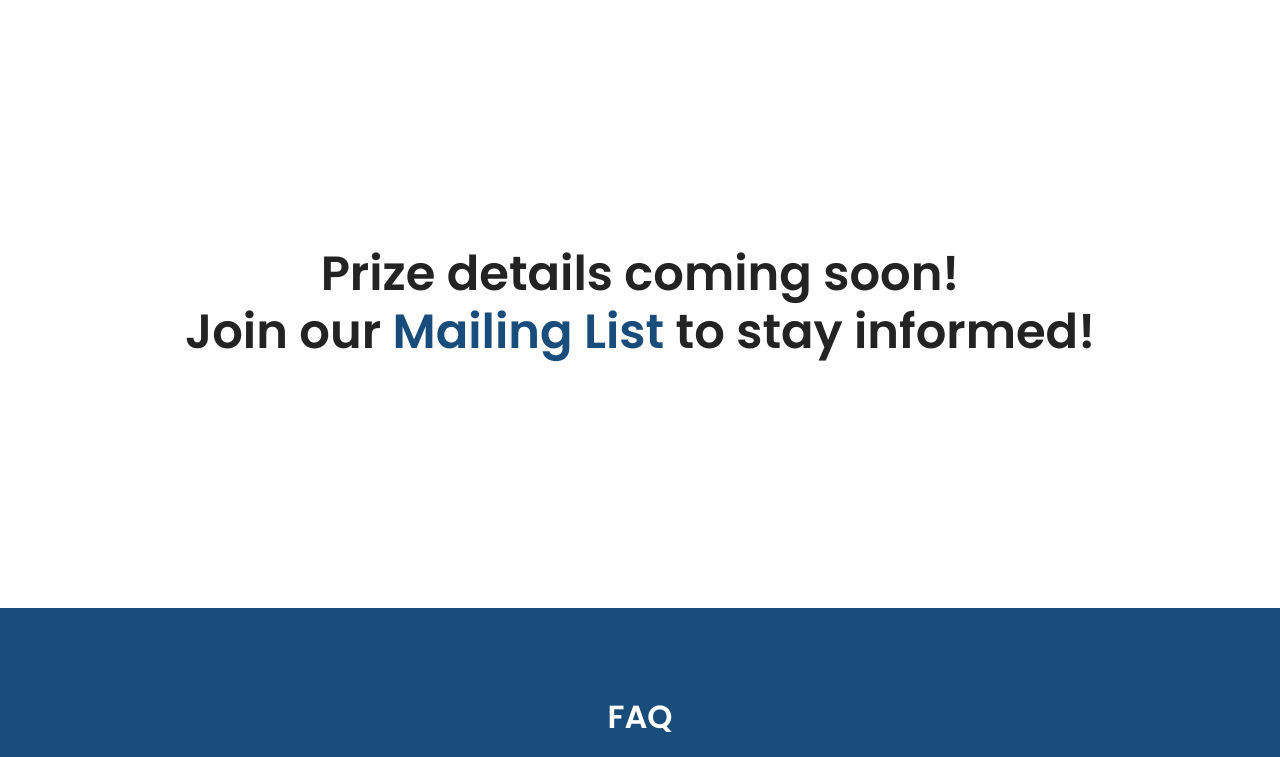
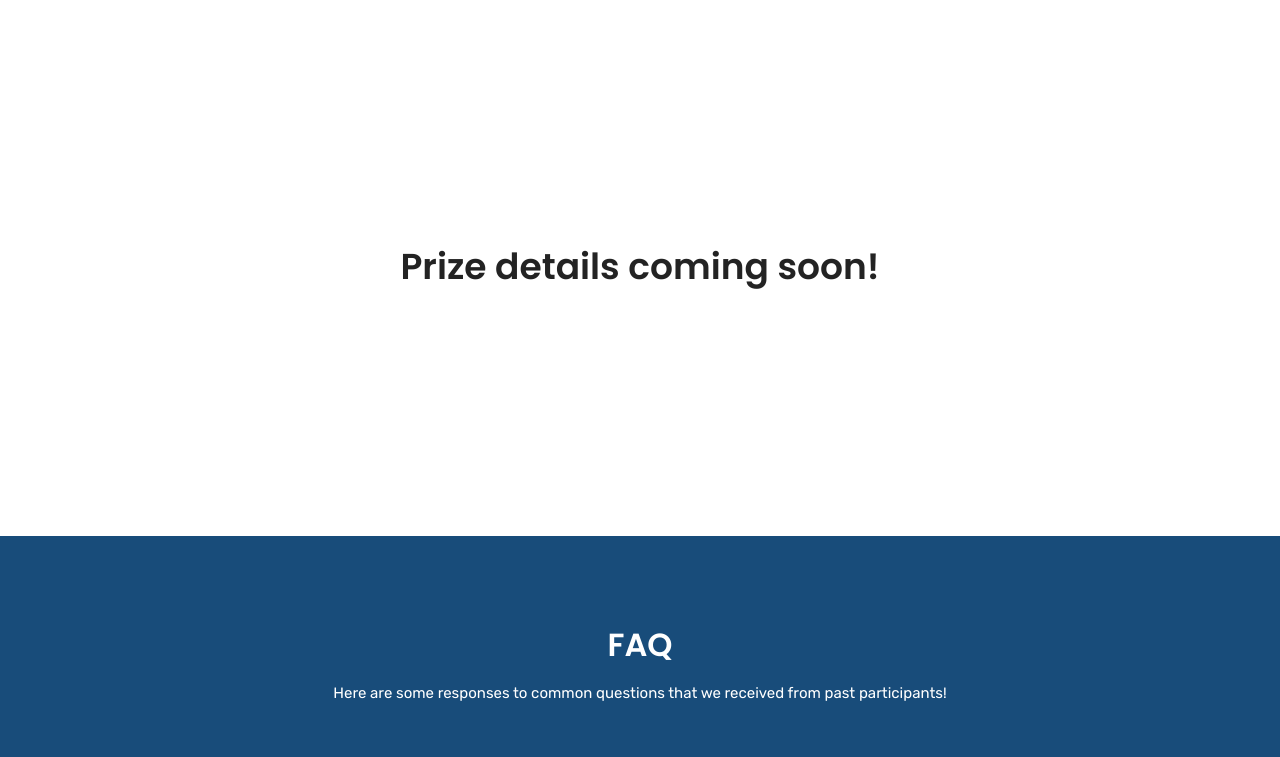
Before and after one commit to tcnj-acm/halo, a Django app: page / in a window 1280 px wide. Shown: the part 910-1667 px from the top of the page. Run offline with Django 3.2, Linux system fonts and the light colour scheme; data that the repository does not hold is empty; some libraries are stand-ins or nearby versions.

Commit message:
Increased font-size of heading found in prize section.

```diff
--- a/default/templates/defaults/landing.html
+++ b/default/templates/defaults/landing.html
@@ -131,8 +131,7 @@
     </div>
   </section>
   <div class="container my-5">
-    <h1  style="text-align: center; padding: 200px 0 200px 0;">Prize details coming soon!<br/>Join our <span style="color: #184C7A;">Mailing List</span> to stay informed!
-    </h1>
+    <h1  style="text-align: center; padding: 200px 0 200px 0; font-size: 36px;">Prize details coming soon!</h1>
   </div>
   {% comment %} <div class="container mb-5 mt-5">
     <div class="pricing card-deck flex-column flex-md-row mb-3">
```
